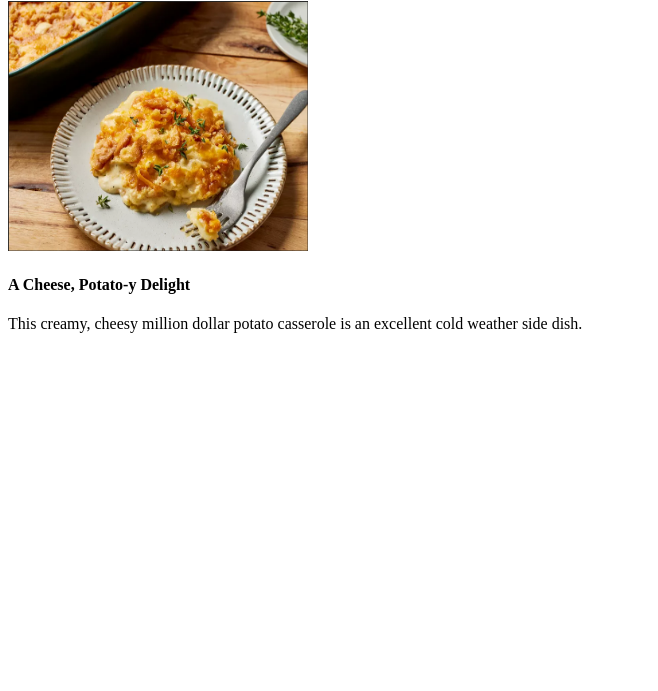
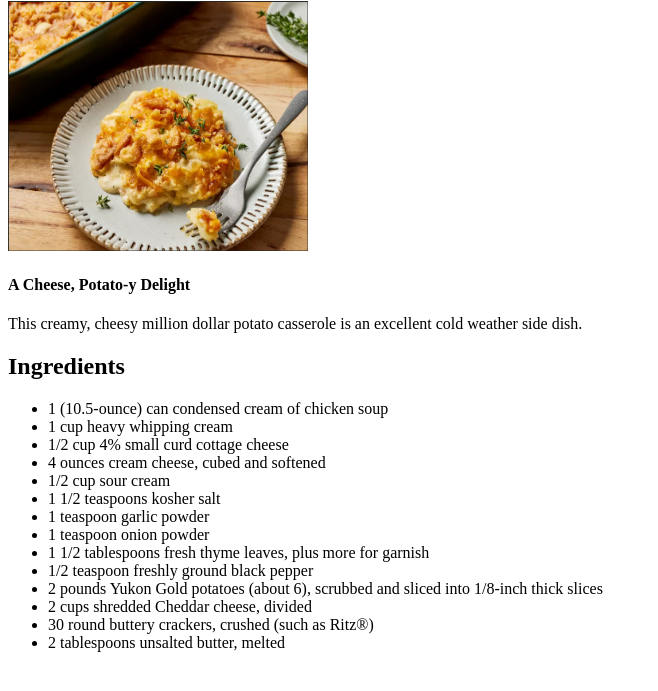
Before and after one commit to wards22/odin-recipes, a plain HTML site: page recipes/million-dollar-potato-casserole.html in a window 1280 px wide. Shown: the part 79-770 px from the top of the page, without its empty margins (0-658 px from the left). Drawn offline with Linux system fonts and the light colour scheme.

Commit message:
Add ingredients to mdcp recipe page

```diff
--- a/recipes/million-dollar-potato-casserole.html
+++ b/recipes/million-dollar-potato-casserole.html
@@ -12,5 +12,22 @@
         height="250" width="300">
         <h4>A Cheese, Potato-y Delight</h4>
         <p>This creamy, cheesy million dollar potato casserole is an excellent cold weather side dish.</p>
+        <h2>Ingredients</h2>
+        <ul>
+            <li>1 (10.5-ounce) can condensed cream of chicken soup</li>
+            <li>1 cup heavy whipping cream</li>
+            <li>1/2 cup 4% small curd cottage cheese </li>
+            <li>4 ounces cream cheese, cubed and softened</li>
+            <li>1/2 cup sour cream</li>
+            <li>1 1/2 teaspoons kosher salt</li>
+            <li>1 teaspoon garlic powder</li>
+            <li>1 teaspoon onion powder</li>
+            <li>1 1/2 tablespoons fresh thyme leaves, plus more for garnish</li>
+            <li>1/2 teaspoon freshly ground black pepper</li>
+            <li>2 pounds Yukon Gold potatoes (about 6), scrubbed and sliced into 1/8-inch thick slices</li>
+            <li>2 cups shredded Cheddar cheese, divided</li>
+            <li>30 round buttery crackers, crushed (such as Ritz®)</li>
+            <li>2 tablespoons unsalted butter, melted</li>
+        </ul>
     </body>
 </html>
```
